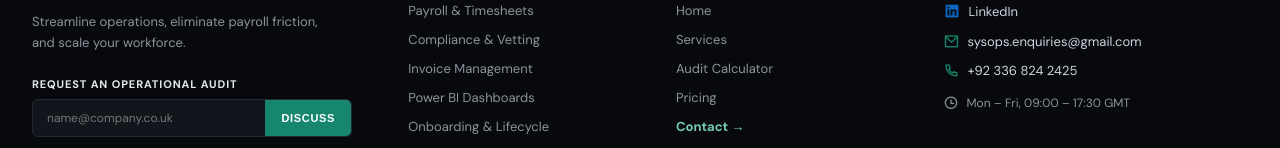
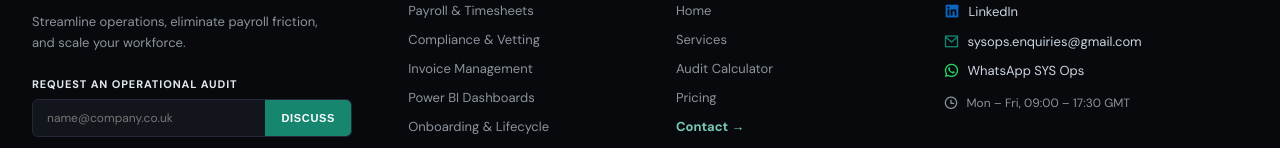
Before and after one commit to northernrides1-sysops/SysOps-Website, a React (Vite) app: page / in a window 1280 px wide. Shown: the part 8240-8388 px from the top of the page. Built offline with nearby package versions, Linux system fonts and the light colour scheme.

Commit message:
Update App.jsx

```diff
--- a/src/App.jsx
+++ b/src/App.jsx
@@ -4389,9 +4389,11 @@ onMouseLeave={(e) => {
                   <span>sysops.enquiries@gmail.com</span>
                 </a>
 
-                {/* Phone / WhatsApp */}
+               {/* WhatsApp */}
                 <a
-                  href="tel:+923368242425"
+                  href="https://wa.me/923368242425"
+                  target="_blank"
+                  rel="noopener noreferrer"
                   style={{
                     display: "inline-flex",
                     alignItems: "center",
@@ -4403,8 +4405,8 @@ onMouseLeave={(e) => {
                   onMouseEnter={(e) => { e.currentTarget.style.color = "#76c9b4"; }}
                   onMouseLeave={(e) => { e.currentTarget.style.color = "#cbd5e1"; }}
                 >
-                  <i className="ri-phone-line" style={{ fontSize: "16px", color: "var(--brand-green)" }} />
-                  <span>+92 336 824 2425</span>
+                  <i className="ri-whatsapp-line" style={{ fontSize: "16px", color: "#25D366" }} />
+                  <span>WhatsApp SYS Ops</span>
                 </a>
 
                 {/* Working Hours */}
```
